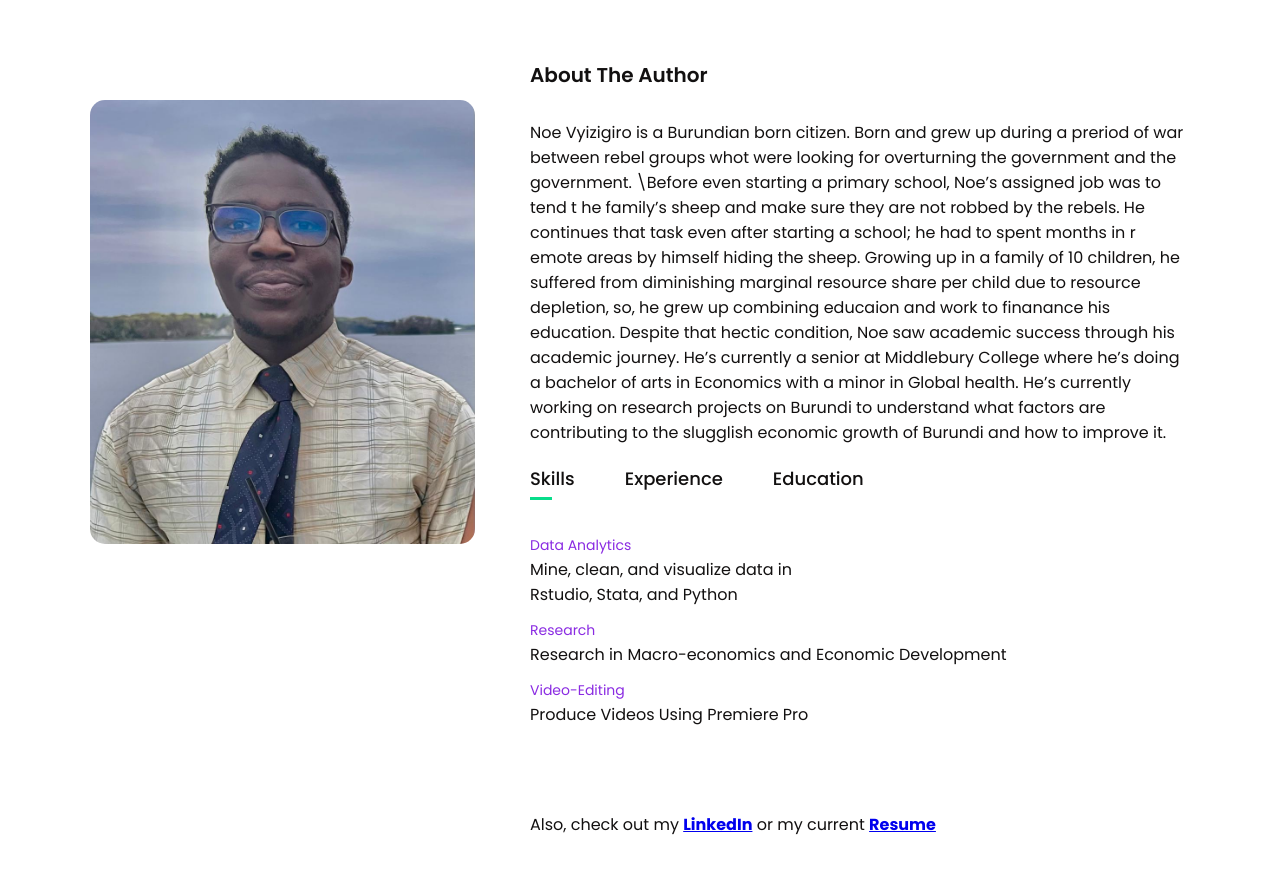
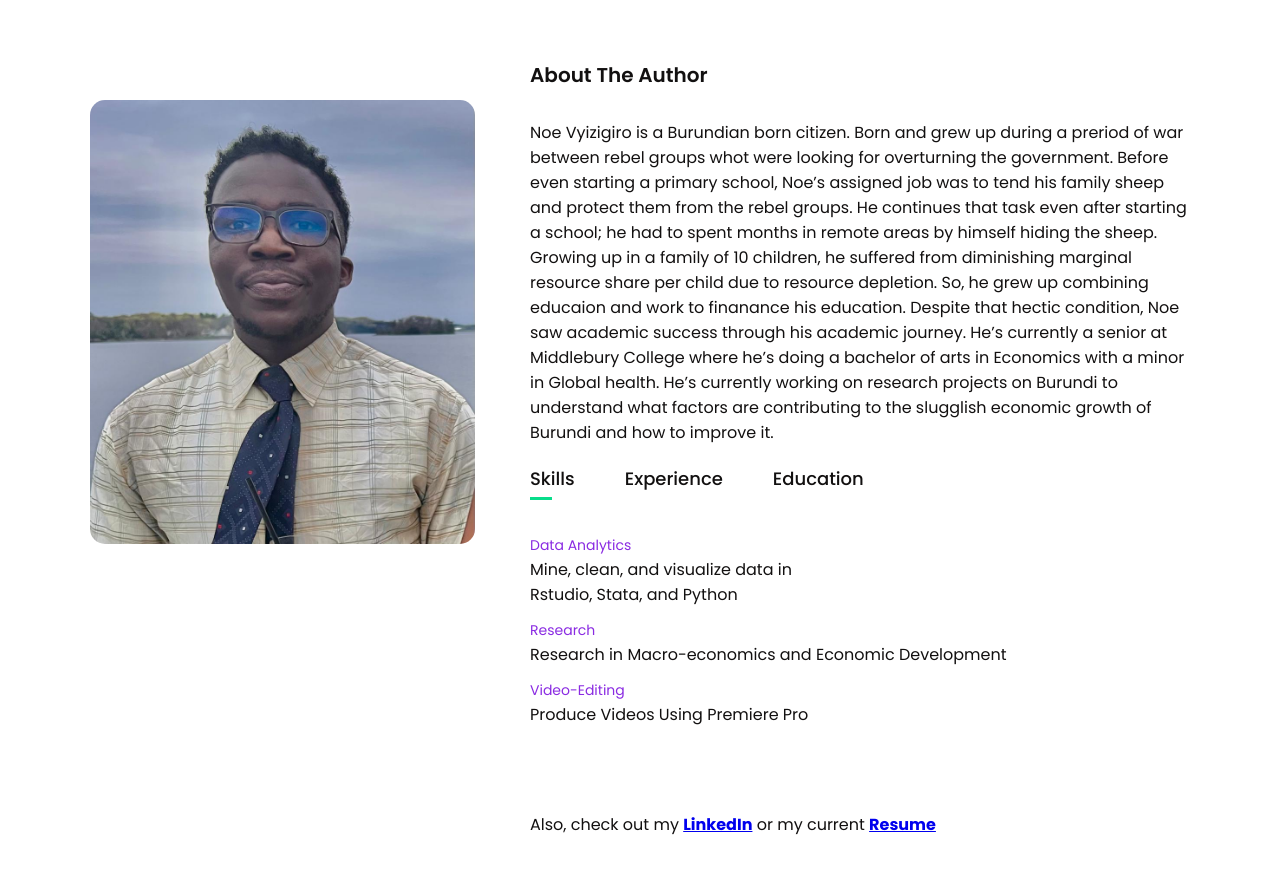
Before and after one commit to noevyizigiro/Noe_portfolio, a plain HTML site: page about.html in a window 1280 px wide. Shown: the part 820-1694 px from the top of the page. Drawn offline with nearby package versions, Linux system fonts and the light colour scheme.

Commit message:
Update about.html

```diff
--- a/about.html
+++ b/about.html
@@ -114,17 +114,17 @@
                     <h4 class="sub-title">About The Author</h4>
                     <p> Noe Vyizigiro is a Burundian born citizen.
                       Born and grew up during a preriod of war between rebel groups
-                       whot were looking for overturning the government and the government.
-                       \Before even starting a primary school, Noe’s assigned job was to tend t
-                       he family’s sheep and make sure they are not robbed by the rebels.
-                       He continues that task even after starting a school; he had to spent months in r
-                       emote areas by himself hiding the sheep. Growing up in a family of 10 children,
-                       he suffered from diminishing marginal resource share per child due to resource depletion,
-                       so, he grew up combining educaion and work to finanance his education. Despite that hectic
+                       whot were looking for overturning the government.
+                       Before even starting a primary school, Noe’s assigned job was to tend his
+                       family sheep and protect them from the rebel groups.
+                       He continues that task even after starting a school; he had to spent months in
+                       remote areas by himself hiding the sheep. Growing up in a family of 10 children,
+                       he suffered from diminishing marginal resource share per child due to resource depletion.
+                       So, he grew up combining educaion and work to finanance his education. Despite that hectic
                        condition, Noe saw academic success through his academic journey. He’s currently a senior at
                        Middlebury College where he’s doing a bachelor of arts in Economics with a minor in Global health.
                        He’s currently working on research projects on Burundi to understand what factors are contributing
-                        to the slugglish economic growth of Burundi and how to improve it.</p>
+                      to the slugglish economic growth of Burundi and how to improve it.</p>
 
                     <div class="tab-titles">
                         <p class="tab-links active-link" onclick="opentab('skills')">Skills</p>
```
